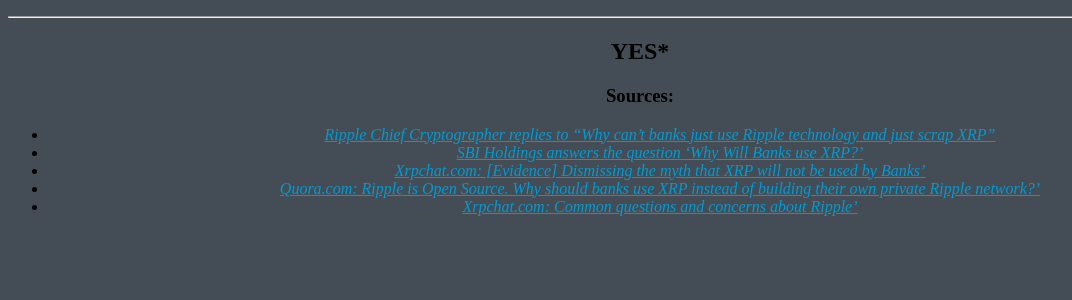
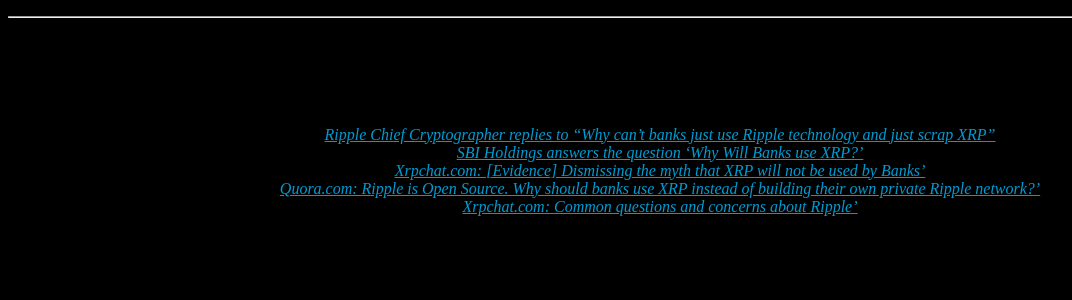
Before and after one commit to xrpBlu/willbanksusexrp.com, a Jekyll site: the page built from README.md, in a window 1280 px wide. Shown: the top 300 px of the page, without its empty margins (0-1072 px from the left). Built offline with Jekyll 4.4.1, drawn with Linux system fonts in a browser that asks for light colours; nearby versions of some CDN libraries; our own code applies the rules of GitHub Pages for plain Markdown files; the repository's description, which GitHub fills in, is left out.

Commit message:
Update style.css

```diff
--- a/assets/css/style.css
+++ b/assets/css/style.css
@@ -5,8 +5,13 @@
 }
 
 body {
-    background-color: #444D56;
+    background-color: black;
 }
+
+p {
+    color: #444D56;
+}
+
 
 a {
     color: #009BD3;
```
